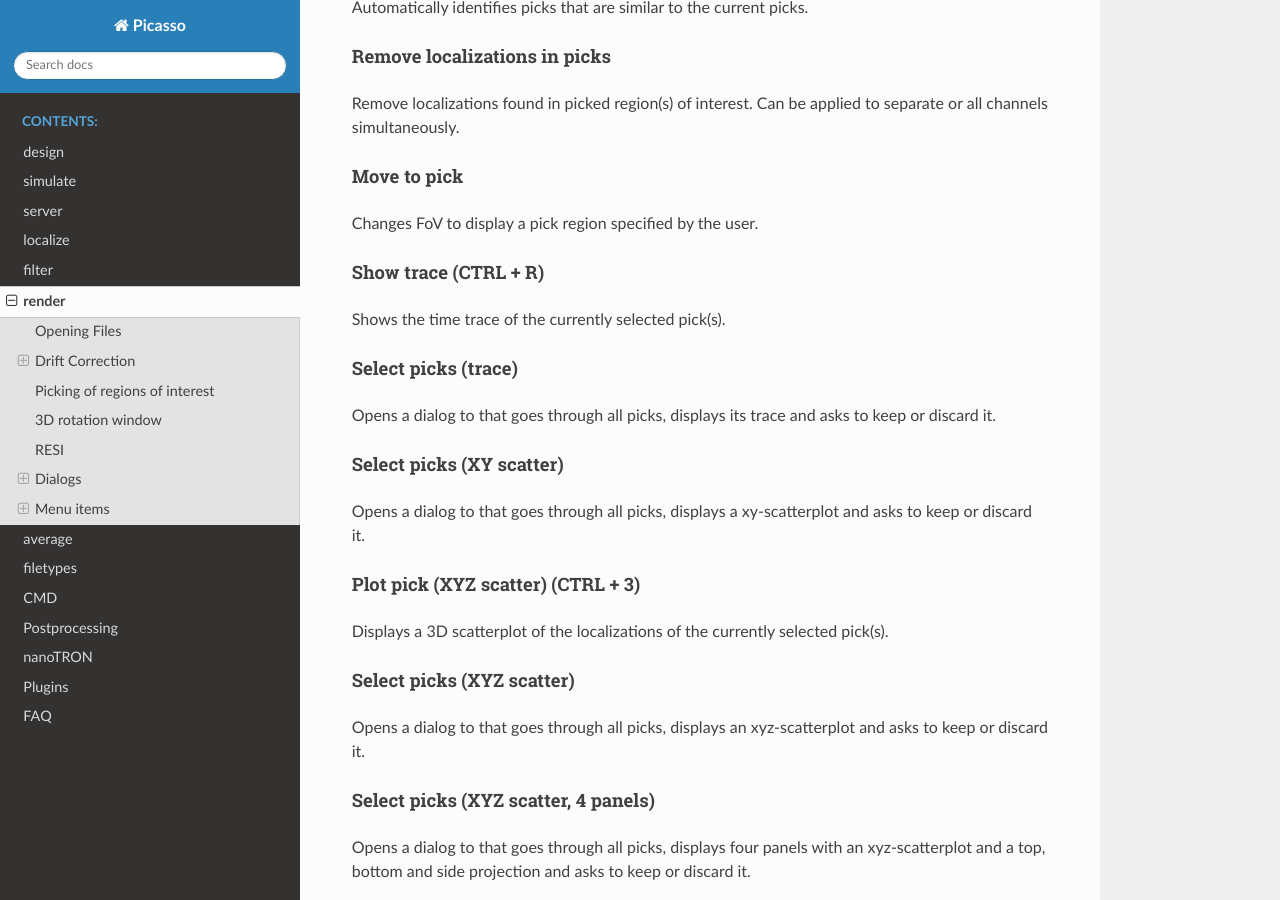
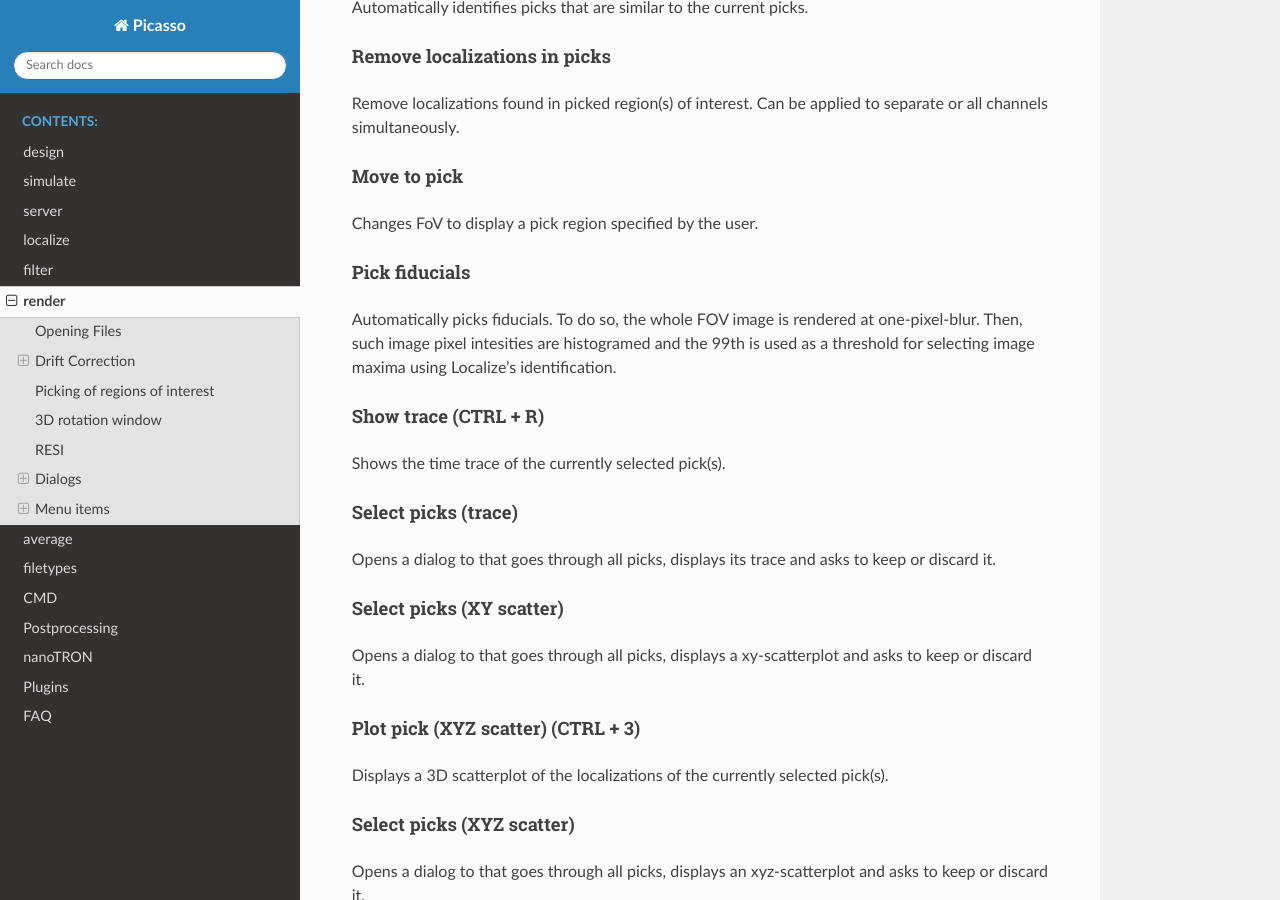
Before and after one commit to jungmannlab/picasso, a Sphinx documentation site: the page built from docs/render.rst, in a window 1280 px wide and 900 px high, scrolled down 9900 px. Built offline with Sphinx 7.4.7 and the Read the Docs theme 3.1.0, drawn with Linux system fonts in a browser that asks for light colours.

Commit message:
Add pick fiducials documentation

```diff
--- a/docs/render.rst
+++ b/docs/render.rst
@@ -302,6 +302,10 @@ Move to pick
 ^^^^^^^^^^^^
 Changes FoV to display a pick region specified by the user.
 
+Pick fiducials
+^^^^^^^^^^^^^^
+Automatically picks fiducials. To do so, the whole FOV image is rendered at one-pixel-blur. Then, such image pixel intesities are histogramed and the 99th is used as a threshold for selecting image maxima using Localize's identification.
+
 Show trace (CTRL + R)
 ^^^^^^^^^^^^^^^^^^^^^
 Shows the time trace of the currently selected pick(s).
```
